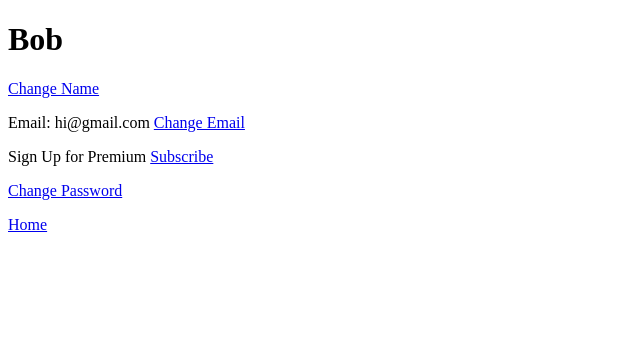
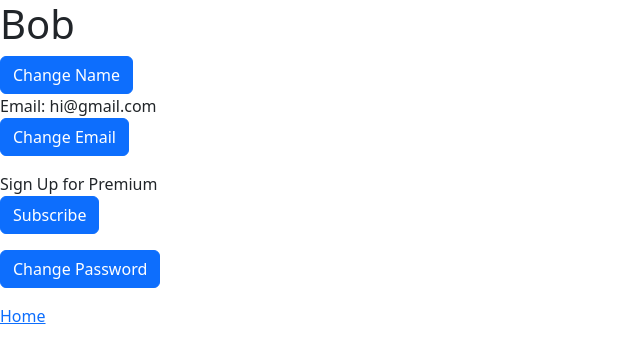
Before and after one commit to hemmerlinaj20/Comp442_TravelInfo, a Flask app: page /profile in a window 1280 px wide. Shown: the top 363 px of the page, without its empty margins (0-640 px from the left). Run offline with Flask 3, Linux system fonts and the light colour scheme; a user stored in the database is signed in; data comes from the database, SQL or seed files in the repository; both versions use the stored data as it was after the commit.

Commit message:
Profile page modals created

```diff
--- a/app.py
+++ b/app.py
@@ -120,20 +120,20 @@ def get_profile():
     user: User = User.query.get(user_id)
     return render_template('profile.html', user = user)
 
-@app.get('/change_premium')
-def get_change_premium():
+@app.post('/change_premium')
+def post_change_premium():
     return "Not Implemented Yet"
 
-@app.get('/change_password')
-def get_change_password():
+@app.post('/change_password')
+def post_change_password():
     return "Not Implemented Yet"
 
-@app.get('/change_email')
-def get_change_email():
+@app.post('/change_email')
+def post_change_email():
     return "Not Implemented Yet"
 
-@app.get('/change_name')
-def get_change_name():
+@app.post('/change_name')
+def post_change_name():
     return "Not Implemented Yet"
 
 # API endpoint for dynamic search
--- a/templates/profile.html
+++ b/templates/profile.html
@@ -4,31 +4,126 @@
     <meta charset="UTF-8">
     <meta name="viewport" content="width=device-width, initial-scale=1.0">
     <title>Profile</title>
+
+    <link href="https://cdn.jsdelivr.net/npm/bootstrap@5.3.1/dist/css/bootstrap.min.css"
+    rel="stylesheet" crossorigin="anonymous"
+    integrity="sha384-4bw+/aepP/YC94hEpVNVgiZdgIC5+VKNBQNGCHeKRQN+PtmoHDEXuppvnDJzQIu9">
+
+    <script defer crossorigin="anonymous"
+    src="https://cdn.jsdelivr.net/npm/bootstrap@5.3.1/dist/js/bootstrap.bundle.min.js"
+    integrity="sha384-HwwvtgBNo3bZJJLYd8oVXjrBZt8cqVSpeBNS5n7C8IVInixGAoxmnlMuBnhbgrkm"></script>
+
 </head>
 <body>
     <div>
         <h1> {{user.name}} </h1>
-        <p> <a href = "{{url_for('get_change_name')}}"> Change Name </a> </p>
+        <button type="button" class="btn btn-primary" data-bs-toggle="modal" data-bs-target="#change-name-modal">
+            Change Name
+        </button>
     </div>
     <div>
         <p>
-            Email: {{user.email}} <a href = "{{url_for('get_change_email')}}"> Change Email </a>
+            Email: {{user.email}}
+            <br>
+            <button type="button" class="btn btn-primary" data-bs-toggle="modal" data-bs-target="#change-email-modal">
+                Change Email
+            </button>
         </p>
         {% if user.premium == "Y" %}
         <p>
-            Premium User <a href = "{{url_for('get_change_premium')}}"> Unsubscribe </a>
+            Premium User
+            <br>
+            <button type="button" class="btn btn-primary" data-bs-toggle="modal" data-bs-target="#change-premium-modal">
+                Unsubscribe
+            </button>
         </p>
         {% else %}
         <p>
-            Sign Up for Premium <a href = "{{url_for('get_change_premium')}}"> Subscribe </a>
+            Sign Up for Premium
+            <br>
+            <button type="button" class="btn btn-primary" data-bs-toggle="modal" data-bs-target="#change-premium-modal">
+                Subscribe
+            </button>
         </p>
         {% endif %}
         <p>
-            <a href = "{{url_for('get_change_password')}}"> Change Password </a>
+            <button type="button" class="btn btn-primary" data-bs-toggle="modal" data-bs-target="#change-name-modal">
+                Change Password
+            </button>
         </p>
         <p>
             <a href = "{{url_for('get_home')}}"> Home </a>
         </p>
     </div>
+
+    <!-- Modals (Hidden) -->
+    <!-- Change Name Modal -->
+    <div class="modal fade" id="change-name-modal" tabindex="-1" aria-labelledby="change-name-modal-label" aria-hidden="true">
+        <div class="modal-dialog">
+            <div class="modal-content">
+                <div class="modal-header">
+                    <h1 class="modal-title fs-5" id="change-name-modal-label">Change Name</h1>
+                    <button type="button" class="btn-close" data-bs-dismiss="modal" aria-label="Close"></button>
+                </div>
+                <div class="modal-body">
+                    Make form here
+                </div>
+                <div class="modal-footer">
+                    <button type="button" class="btn btn-secondary" data-bs-dismiss="modal">Close</button>
+                </div>
+            </div>
+        </div>
+    </div>
+    <!-- Change Email Modal -->
+    <div class="modal fade" id="change-email-modal" tabindex="-1" aria-labelledby="change-email-modal-label" aria-hidden="true">
+        <div class="modal-dialog">
+            <div class="modal-content">
+                <div class="modal-header">
+                    <h1 class="modal-title fs-5" id="change-email-modal-label">Change Email</h1>
+                    <button type="button" class="btn-close" data-bs-dismiss="modal" aria-label="Close"></button>
+                </div>
+                <div class="modal-body">
+                    Make form here
+                </div>
+                <div class="modal-footer">
+                    <button type="button" class="btn btn-secondary" data-bs-dismiss="modal">Close</button>
+                </div>
+            </div>
+        </div>
+    </div>
+    <!-- Change Premium Modal -->
+    <div class="modal fade" id="change-premium-modal" tabindex="-1" aria-labelledby="change-premium-modal-label" aria-hidden="true">
+        <div class="modal-dialog">
+            <div class="modal-content">
+                <div class="modal-header">
+                    <h1 class="modal-title fs-5" id="change-premium-modal-label">Premium</h1>
+                    <button type="button" class="btn-close" data-bs-dismiss="modal" aria-label="Close"></button>
+                </div>
+                <div class="modal-body">
+                    Make form here
+                </div>
+                <div class="modal-footer">
+                    <button type="button" class="btn btn-secondary" data-bs-dismiss="modal">Close</button>
+                </div>
+            </div>
+        </div>
+    </div>
+    <!-- Change Password Modal -->
+    <div class="modal fade" id="change-password-modal" tabindex="-1" aria-labelledby="change-password-modal-label" aria-hidden="true">
+        <div class="modal-dialog">
+            <div class="modal-content">
+                <div class="modal-header">
+                    <h1 class="modal-title fs-5" id="change-password-modal-label">Change Password</h1>
+                    <button type="button" class="btn-close" data-bs-dismiss="modal" aria-label="Close"></button>
+                </div>
+                <div class="modal-body">
+                    Make form here
+                </div>
+                <div class="modal-footer">
+                    <button type="button" class="btn btn-secondary" data-bs-dismiss="modal">Close</button>
+                </div>
+            </div>
+        </div>
+    </div>
 </body>
 </html>
```
Also changed, not shown: vacation_finder.db.
